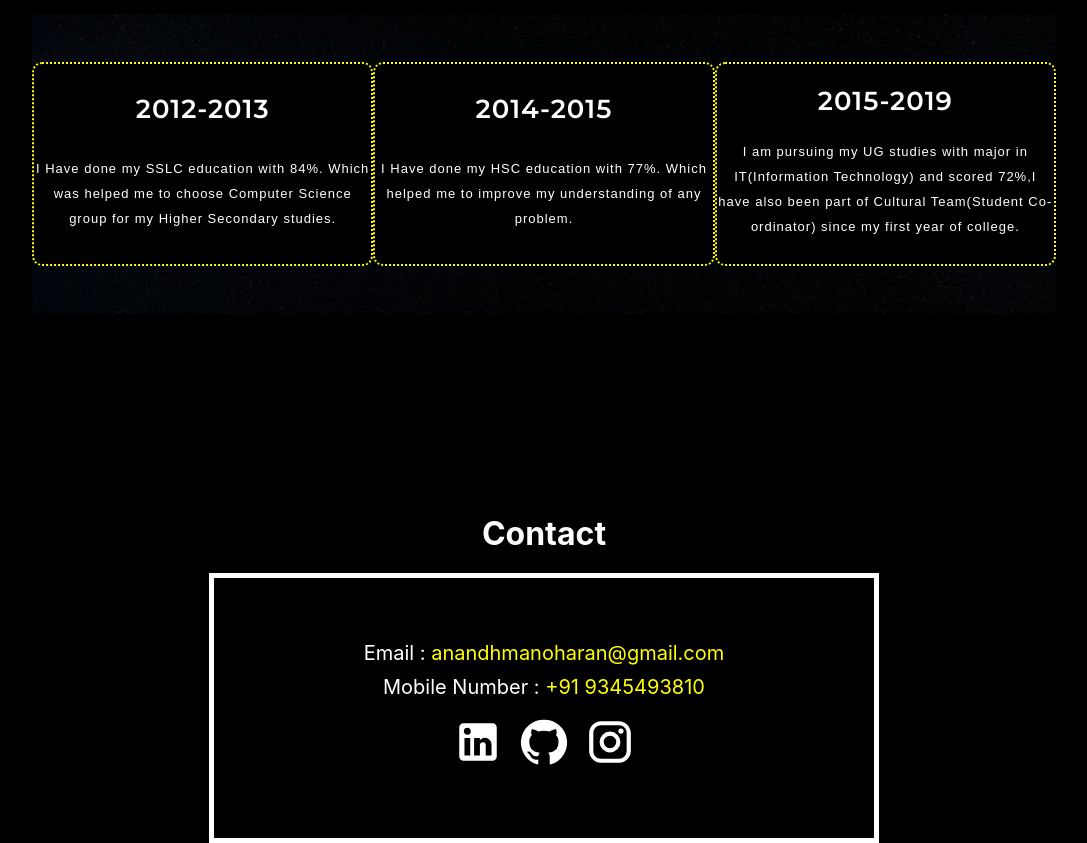
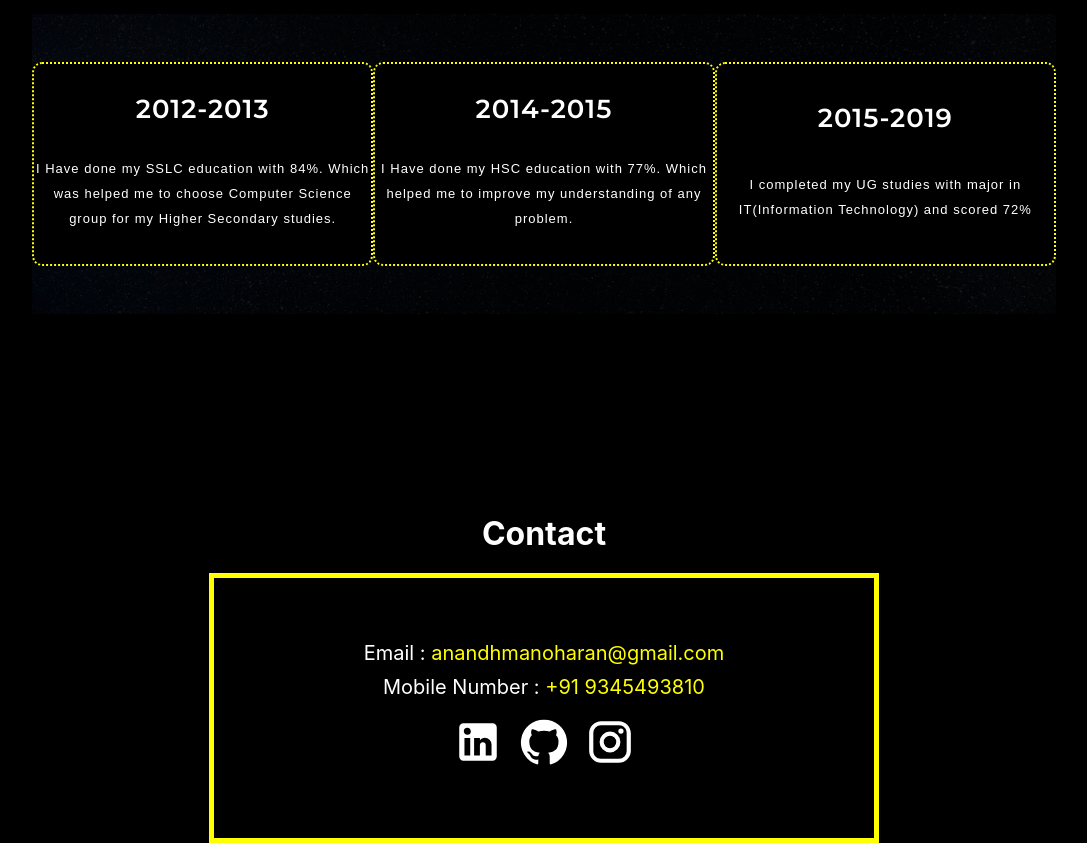
Before and after one commit to Anandh25/MyPortfolio, a React (Create React App) app: page / in a window 1280 px wide. Shown: the part 2300-3143 px from the top of the page, without its empty margins (96-1183 px from the left). Built offline with nearby package versions, Linux system fonts and the light colour scheme; a web font is replaced by a local one.

Commit message:
first commit

```diff
--- a/src/components/Contact/Contact.css
+++ b/src/components/Contact/Contact.css
@@ -19,7 +19,7 @@
 
 
 .contact__container{
-    border: 5px solid white;
+    border: 5px solid yellow;
     width: 600px;
     height: 200px;
     display: flex;
--- a/src/components/ExperienceContainer/ExperienceContainer.js
+++ b/src/components/ExperienceContainer/ExperienceContainer.js
@@ -10,7 +10,7 @@ const ExperienceContainer = () => {
       <div className='experienceContainer__info'>
         <Experience number="2012-2013" title='I Have done my SSLC education with 84%. Which was helped me to choose Computer Science group for my Higher Secondary studies.' ></Experience>
         <Experience number="2014-2015" title='I Have done my HSC education with 77%. Which helped me to improve my understanding of any problem.'></Experience>
-        <Experience number="2015-2019" title='I am pursuing my UG studies with major in IT(Information Technology) and scored 72%,I have also been part of Cultural Team(Student Co-ordinator) since my first year of college.'></Experience>
+        <Experience number="2015-2019" title='I completed my UG studies with major in IT(Information Technology) and scored 72%'></Experience>
       </div>
     </Element>
   )
```
